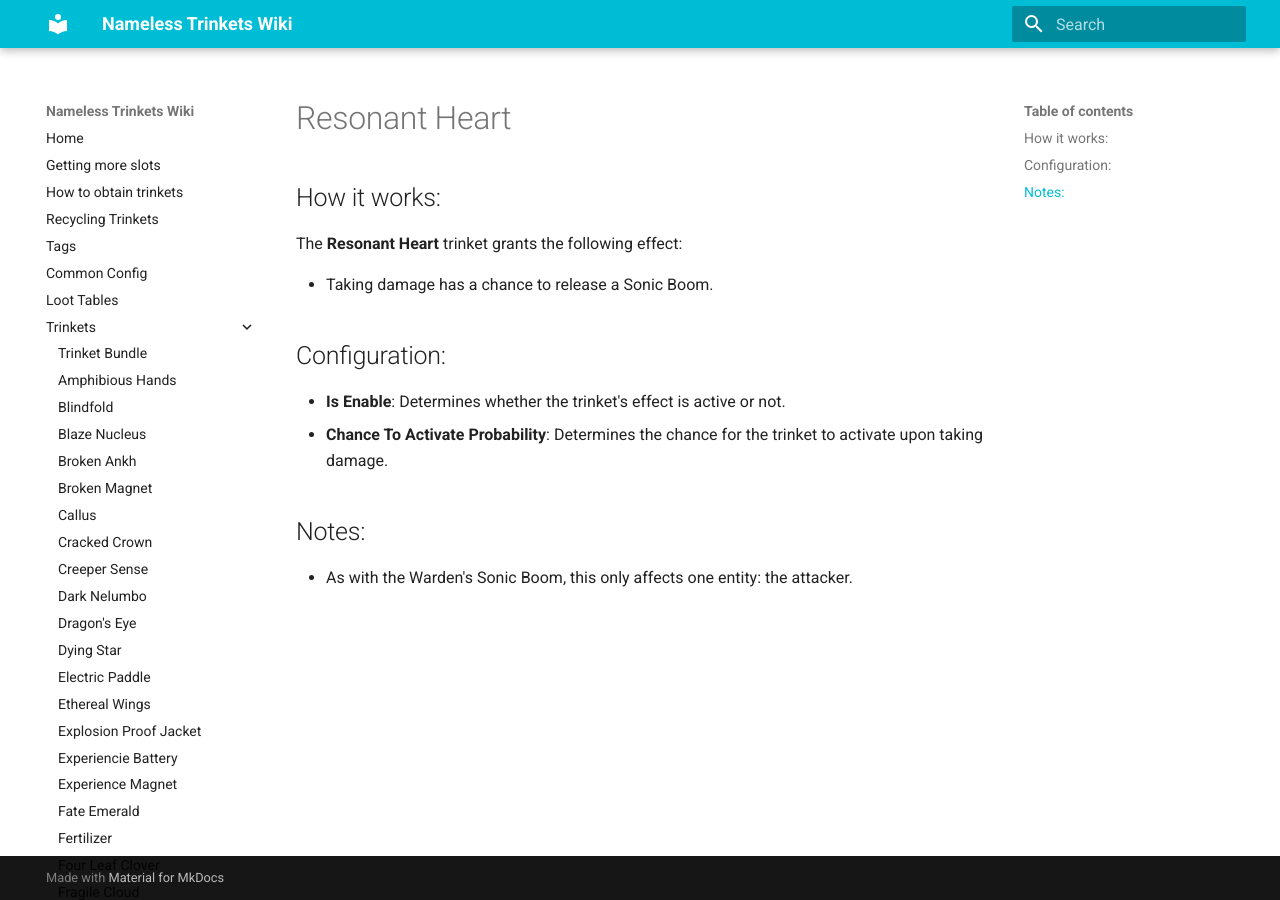
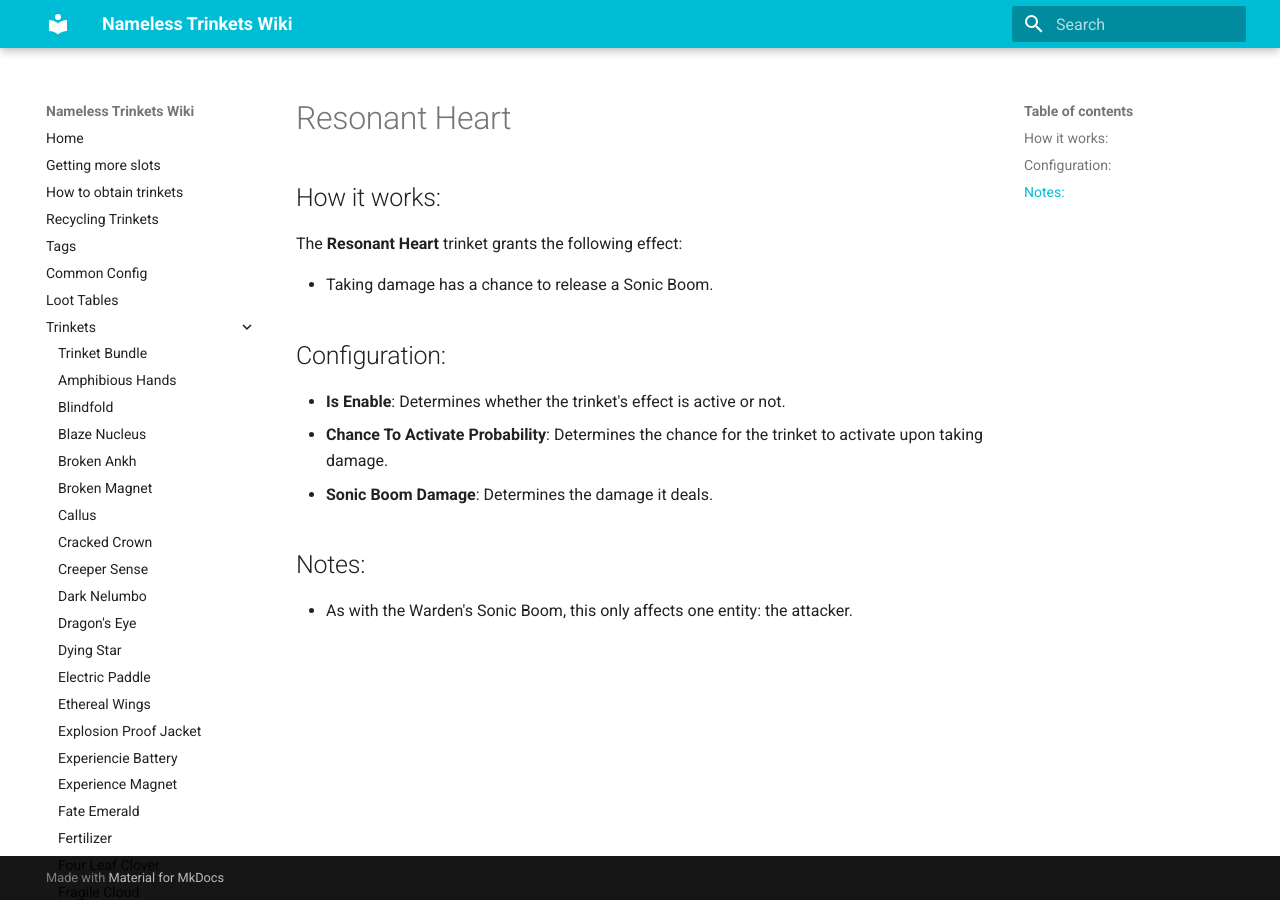
Before and after one commit to Cozary/Nameless-Trinkets, an MkDocs documentation site: the page built from docs/trinkets/resonant_heart.md, in a window 1280 px wide. Built offline with MkDocs 1.6.1 and Material for MkDocs 9.7.7, drawn with Linux system fonts in a browser that asks for light colours.

Commit message:
[Resonant Heart] sonicBoomDamage config value that modifies the damage it deals.

```diff
--- a/docs/trinkets/resonant_heart.md
+++ b/docs/trinkets/resonant_heart.md
@@ -8,6 +8,7 @@ The **Resonant Heart** trinket grants the following effect:
 ## Configuration:
 - **Is Enable**: Determines whether the trinket's effect is active or not.
 - **Chance To Activate Probability**: Determines the chance for the trinket to activate upon taking damage.
+- **Sonic Boom Damage**: Determines the damage it deals.
 
 ## Notes:
 - As with the Warden's Sonic Boom, this only affects one entity: the attacker.
```
